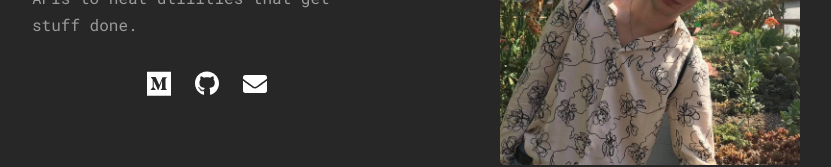
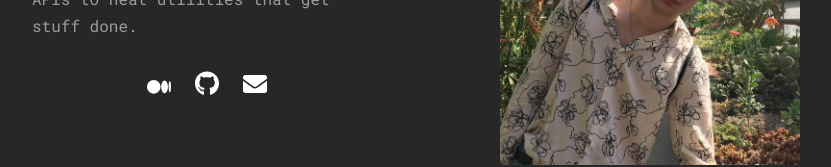
Before and after one commit to tomek-ch/portfolio2, a Next.js app: page / in a window 1280 px wide. Shown: the part 372-539 px from the top of the page, without its empty margins (224-1055 px from the left). Built offline with nearby package versions, Linux system fonts and the light colour scheme.

Commit message:
Use new Medium logo

```diff
--- a/public/icons/MediumIcon.js
+++ b/public/icons/MediumIcon.js
@@ -1,12 +1,14 @@
 const MediumIcon = () => (
   <svg
     xmlns="http://www.w3.org/2000/svg"
-    viewBox="0 0 448 512"
+    viewBox="0 0 256 146"
     preserveAspectRatio="xMinYMin meet"
     width="24px"
     fill="currentColor"
   >
-    <path d="M0 32v448h448V32H0zm372.2 106.1l-24 23c-2.1 1.6-3.1 4.2-2.7 6.7v169.3c-.4 2.6.6 5.2 2.7 6.7l23.5 23v5.1h-118V367l24.3-23.6c2.4-2.4 2.4-3.1 2.4-6.7V199.8l-67.6 171.6h-9.1L125 199.8v115c-.7 4.8 1 9.7 4.4 13.2l31.6 38.3v5.1H71.2v-5.1l31.6-38.3c3.4-3.5 4.9-8.4 4.1-13.2v-133c.4-3.7-1-7.3-3.8-9.8L75 138.1V133h87.3l67.4 148L289 133.1h83.2v5z" />
+    <g>
+      <path d="M72.2009141,1.42108547e-14 C112.076502,1.42108547e-14 144.399375,32.5485469 144.399375,72.6964154 C144.399375,112.844284 112.074049,145.390378 72.2009141,145.390378 C32.327779,145.390378 0,112.844284 0,72.6964154 C0,32.5485469 32.325326,1.42108547e-14 72.2009141,1.42108547e-14 Z M187.500628,4.25836743 C207.438422,4.25836743 223.601085,34.8960455 223.601085,72.6964154 L223.603538,72.6964154 C223.603538,110.486973 207.440875,141.134463 187.503081,141.134463 C167.565287,141.134463 151.402624,110.486973 151.402624,72.6964154 C151.402624,34.9058574 167.562834,4.25836743 187.500628,4.25836743 Z M243.303393,11.3867175 C250.314,11.3867175 256,38.835526 256,72.6964154 C256,106.547493 250.316453,134.006113 243.303393,134.006113 C236.290333,134.006113 230.609239,106.554852 230.609239,72.6964154 C230.609239,38.837979 236.292786,11.3867175 243.303393,11.3867175 Z"></path>
+    </g>
   </svg>
 );
 
```
